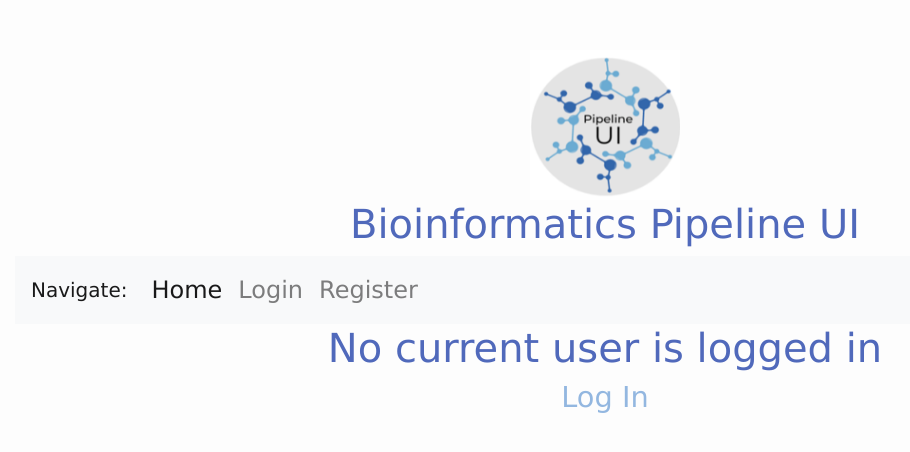
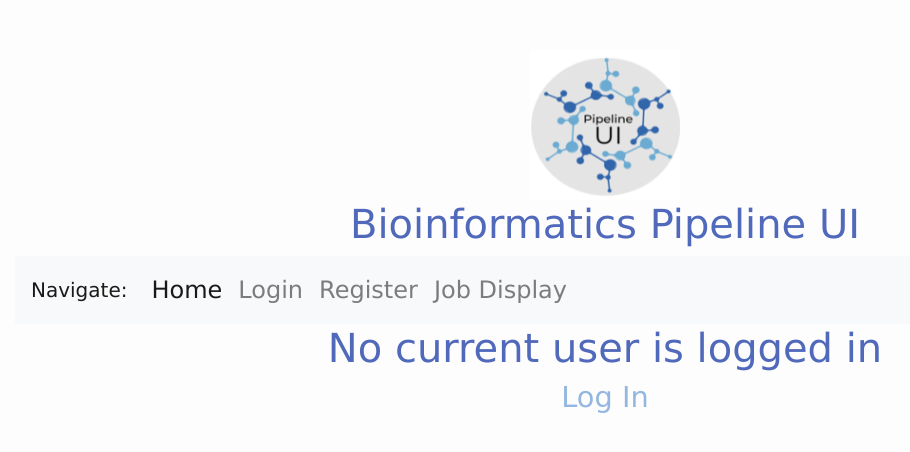
Before and after one commit to AJTDaedalus/pipeline_ui, a Flask app: page / in a window 1280 px wide. Shown: the top 452 px of the page, without its empty margins (85-995 px from the left). Run offline with Flask 2, Linux system fonts and the light colour scheme; parts of the project's set-up code (start-up, migrations or seed data) failed here and were passed over; some libraries are stand-ins or nearby versions.

Commit message:
Added job display tab

```diff
--- a/code/app/home/views.py
+++ b/code/app/home/views.py
@@ -17,3 +17,6 @@ def admin():
 @home.route("/testpage")
 def testpage():
     return render_template("testpage.html")
+@home.route("/job")
+def jobpage():
+    return render_template("testpage.html")
--- a/code/app/models.py
+++ b/code/app/models.py
@@ -7,6 +7,7 @@ from flask_sqlalchemy import SQLAlchemy
 from flask_login import UserMixin
 from flask_login import LoginManager
 from werkzeug.security import generate_password_hash, check_password_hash
+from sqlalchemy import ForeignKey
 
 login_manager = LoginManager()
 login_manager.login_view = 'login'
--- a/code/app/templates/base.html
+++ b/code/app/templates/base.html
@@ -30,6 +30,9 @@
 				<li class="nav-item">
                   <a class="nav-link" href="{{url_for('auth.register')}}">Register</a>
                 </li>
+        <li class="nav-item">
+          <a class="nav-link" href="{{url_for('home.jobpage')}}">Job Display</a>
+      </li>
 				{% else %}
                 <li class = "nav-item">
 				<a class = "nav-link" href="{{url_for('auth.logout')}}">Logout</a>
```
